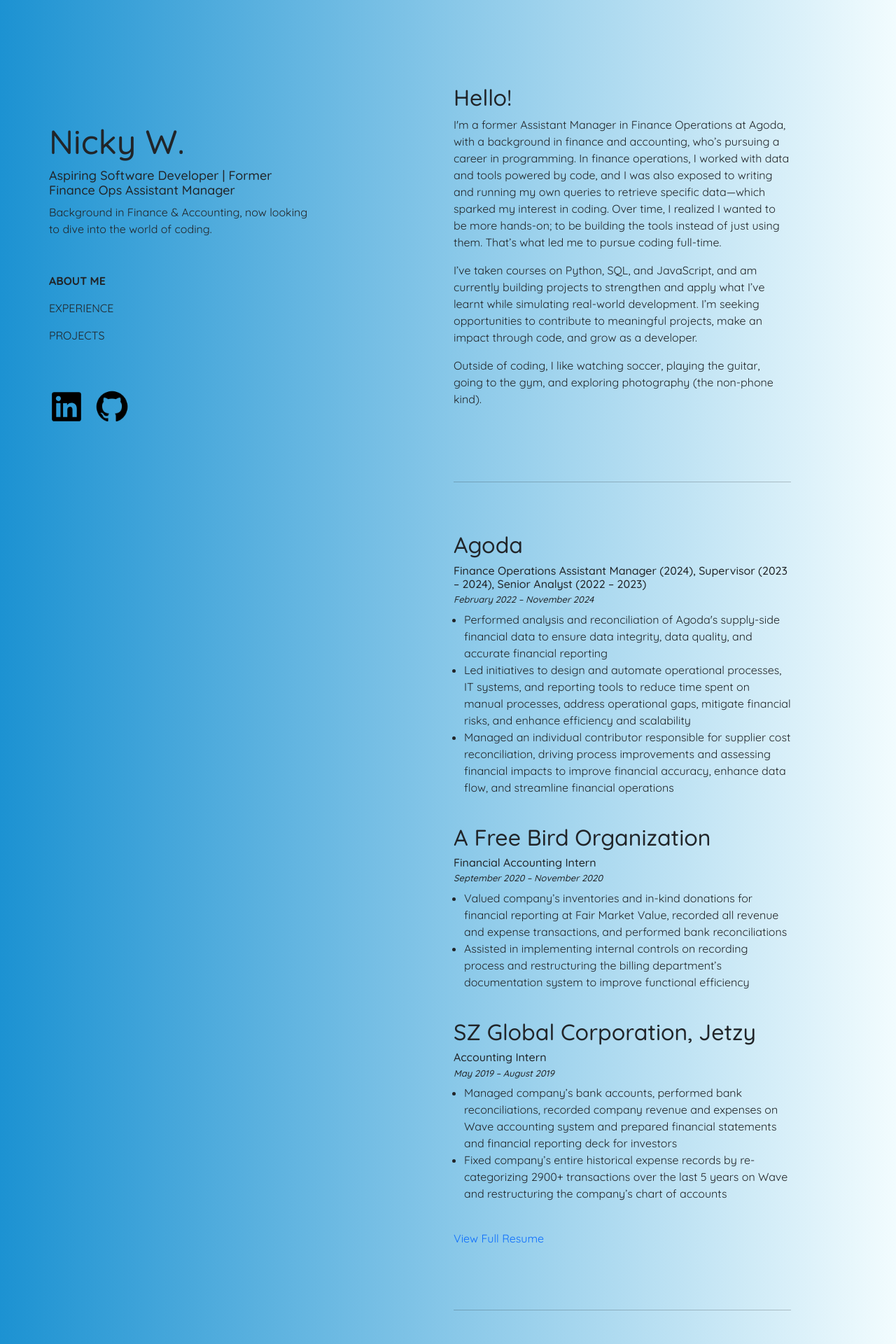
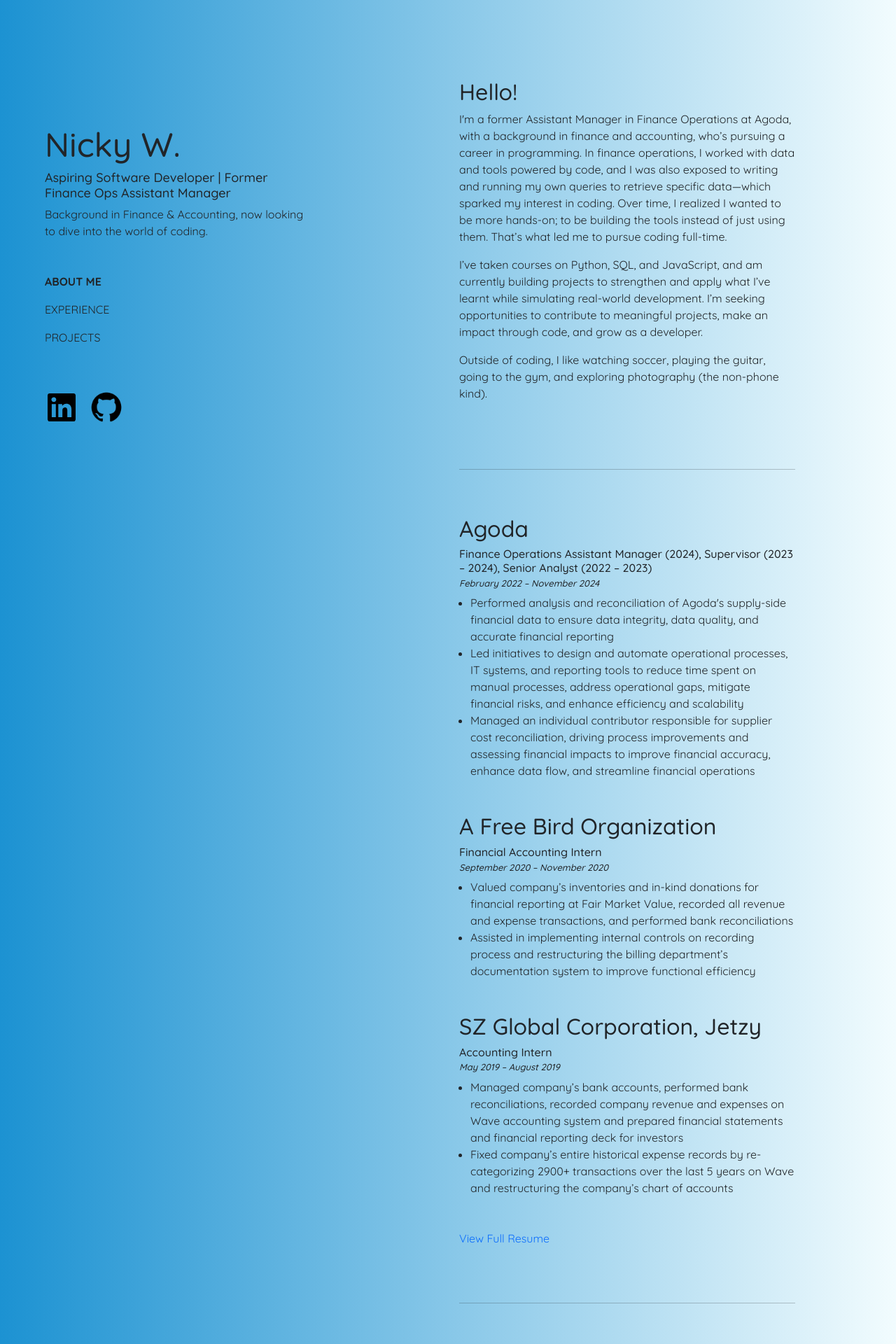
Before and after one commit to nickyw19/coding-portfolio, a Flask app: page / in a window 1280 px wide. Shown: the top 1920 px of the page at 70% size. Run offline with Flask 3, Linux system fonts and the light colour scheme; some libraries are stand-ins or nearby versions.

Commit message:
made css more display-responsive

```diff
--- a/static/styles.css
+++ b/static/styles.css
@@ -11,9 +11,9 @@
     display: flex; /* Enable Flexbox */
     flex-direction: column; /* Stacks items vertically */
     justify-content: center; /* Centers items vertically */
-    padding-top: 145px;
-    padding-left: 70px;
-    padding-bottom: 150px;
+    padding-top: 9rem;
+    padding-left: 4rem;
+    padding-bottom: 9rem;
 }
 
 /* Bold the 3 sections in the sidebar once it's displayed in the viewport  */
@@ -39,14 +39,14 @@
 /* Format brief description on sidebar */
 .sidebar-info {
     font-size: medium;
-    margin-bottom: 50px;
+    margin-bottom: 3rem;
 }
 
 /* Format all <a> elements inside an element with class .sidebar */
 .sidebar a {
     text-decoration: none; /* Removes the default underline from links */
     color: inherit; /* Use same color as its parent element */
-    margin-bottom: 15px;
+    margin-bottom: 1rem;
 }
 
 /* Bold the <a> elements once user hovers over it */
@@ -61,26 +61,26 @@
 
 /* Format middle section of sidebar */
 .sidebar-mid {
-    margin-bottom: 50px;
+    margin-bottom: 3rem;
 }
 
 /* Format the GitHub and LinkedIn icons' spacing and positioning  */
 .svg-container {
     display: flex; /* Enable Flexbox */
-    gap: 15px; /* or 4px, or 0 — whatever spacing you want */
+    gap: 1rem;
 }
 
 /* Format the GitHub and LinkedIn icons' dimensions */
 .icon {
-  width: 50px;
-  height: 50px;
+  width: 3rem;
+  height: 3rem;
 }
 
 /* Format the horizontal line dividers */
 .line {
-    margin-top: 50px;
-    margin-bottom: 70px;
-    height: 1px;
+    margin-top: 3rem;
+    margin-bottom: 4rem;
+    height: 0.1rem;
     width: 100%;
 }
 
@@ -90,27 +90,27 @@
     width: 65%; /* Set width to be 65% of the width of its containing (parent) element */
     display: flex; /* Enables Flexbox */
     flex-direction: column; /* Stacks items vertically */
-    padding-top: 100px;
-    padding-left: 200px;
-    padding-right: 150px;
+    padding-top: 6rem;
+    padding-left: 13rem;
+    padding-right: 9rem;
 }
 
 /* Format each segment of the content */
 .segment {
-  margin-top: 20px;
-  margin-bottom: 20px;
+  margin-top: 1rem;
+  margin-bottom: 1rem;
 }
 
 /* Format each experience entry */
 .exp_entry {
     list-style-type: none; /* Removes bullet points */
-    margin-bottom: 40px;
+    margin-bottom: 3rem;
 }
 
 /* Format each experience entry's position */
 .position {
     font-size: medium;
-    margin-bottom: 5px;
+    margin-bottom: 0.3rem;
 }
 
 /* Format each experience entry's date */
@@ -121,19 +121,13 @@
 
 /* Format each experience entry's description */
 .description {
-    padding-left: 15px;
+    padding-left: 1rem;
 }
 
 /* Format the link to resume */
 .resume_link {
     text-decoration: none; /* Removes the default underline from links */
 }
-
-
-
-
-
-
 
 /* Format the projects section */
 .projects {
@@ -147,17 +141,17 @@
 
 /* Format each project */
 .project {
-    margin-bottom: 40px;
+    margin-bottom: 3rem;
 }
 
 /* Format each project's description */
 .project_desc {
-    margin-bottom: 5px;
+    margin-bottom: 0.3rem;
 }
 
 /* Format the footer */
 .footer {
-  margin-top: 120px;
+  margin-top: 8rem;
   text-align: center;
   color: #555;
   font-size: small;
@@ -176,7 +170,7 @@
   bottom: 0; /* Position pseudo-element to be at the bottom of the parent element */
   left: 0; /* Stretch pseudo-element to the left edge of the parent element */
   right: 0; /* Stretch pseudo-element to the right edge of the parent element */
-  height: 2px; /* Set height of underline */
+  height: 0.1rem; /* Set height of underline */
   background-color: black;
   transform: scaleX(0); /* Make the underline initially invisible */
   transform-origin: center; /* Underline emerges from the center and expands outward */
```
